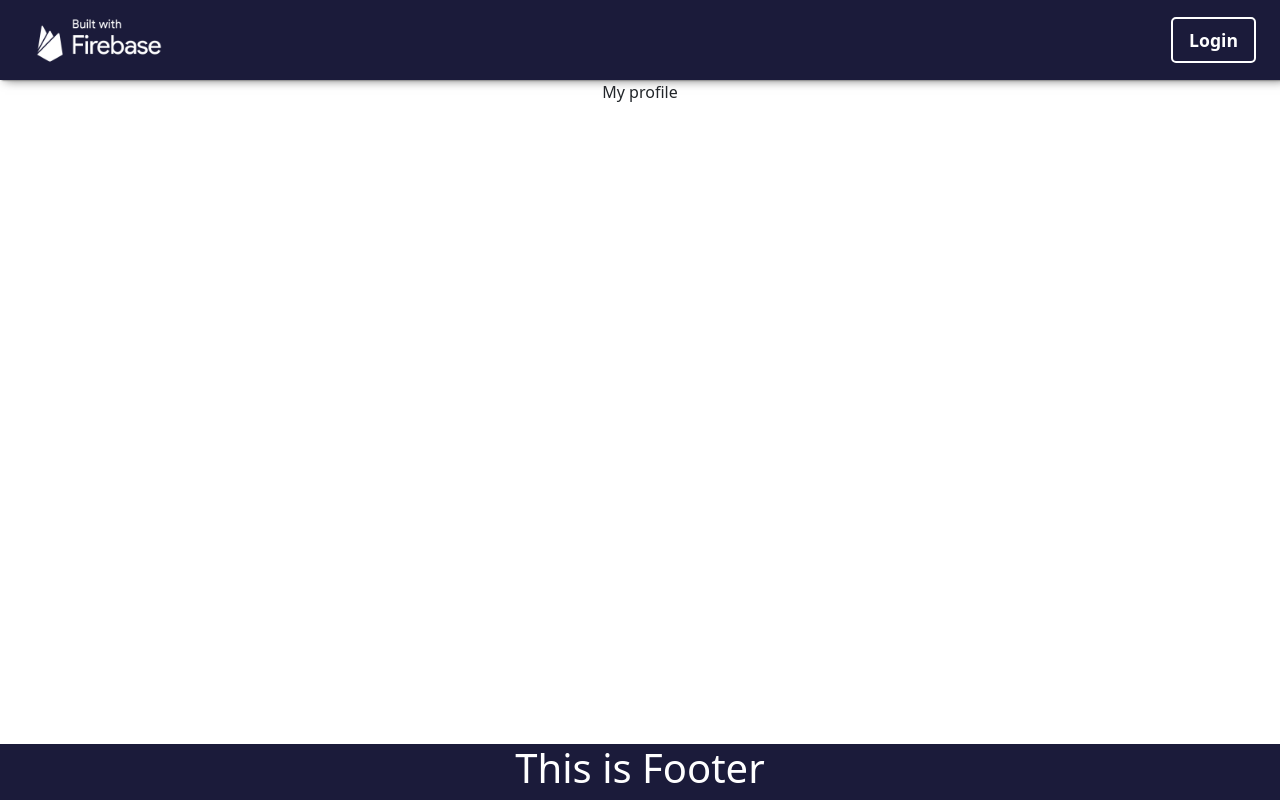
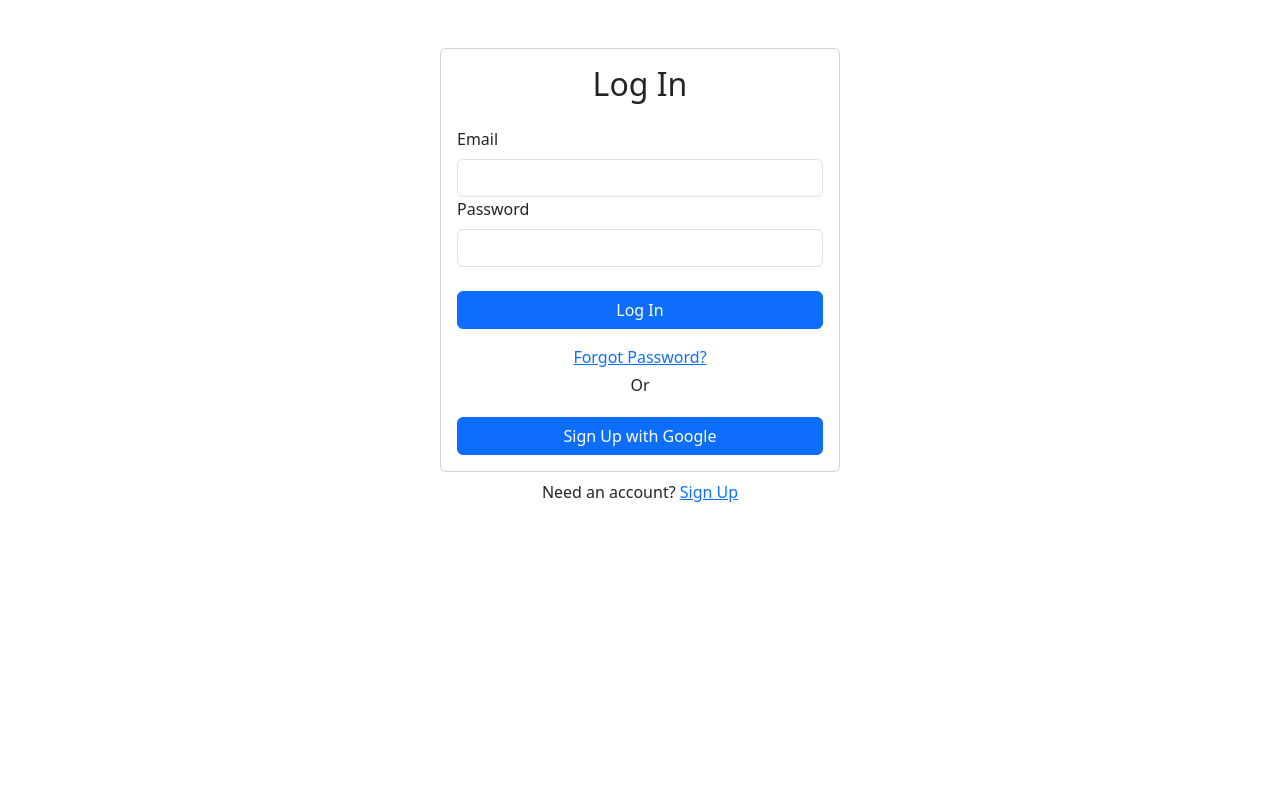
Before and after one commit to Mayankkatheriya/Login-Authetication, a React (Create React App) app: page /profile in a window 1280 px wide. Built offline with nearby package versions, Linux system fonts and the light colour scheme.

Commit message:
foregot password and google login added

```diff
--- a/src/Components/App.js
+++ b/src/Components/App.js
@@ -7,6 +7,7 @@ import { RouterProvider, createBrowserRouter } from "react-router-dom";
 import Dashboarrd from "./Dashboarrd";
 import Profile from "./Profile";
 import Layout from "./Layout";
+import ForgotPassword from "./ForgotPassword";
 function App() {
   const router = createBrowserRouter([
     {
@@ -31,6 +32,10 @@ function App() {
       path: "/login",
       element: <Login />,
     },
+    {
+      path: "/forgotpassword",
+      element: <ForgotPassword/>
+    }
   ]);
 
   return (
--- a/src/Components/Dashboarrd.js
+++ b/src/Components/Dashboarrd.js
@@ -1,8 +1,14 @@
 import React from "react";
+import { Link } from 'react-router-dom'
 
 const Dashboarrd = () => {
 
-  return <div>Dashboard</div>;
+  return (
+    <section className="dashboard">
+      <h1>Dashboard</h1>
+      <Link to={'/profile'}>Profile</Link>
+    </section>
+  );
 };
 
 export default Dashboarrd;
--- /dev/null
+++ b/src/Components/ForgotPassword.js
@@ -0,0 +1,57 @@
+// ForgotPassword.js
+import React, { useRef, useState } from "react";
+import { Form, Button, Card, Alert } from "react-bootstrap";
+import { useAuth } from "../Context/AuthProvider";
+import { Link } from "react-router-dom";
+
+export default function ForgotPassword() {
+  const emailRef = useRef();
+  const [error, setError] = useState("");
+  const [message, setMessage] = useState("");
+  const [loading, setLoading] = useState(false);
+
+  const context = useAuth();
+
+  async function handleSubmit(e) {
+    e.preventDefault();
+
+    try {
+      setError("");
+      setMessage("");
+      setLoading(true);
+      await context.resetPassword(emailRef.current.value);
+      setMessage("Check your email for instructions to reset your password.");
+    } catch (err) {
+      console.error(err);
+      setError(
+        "Failed to reset password. Please check your email and try again."
+      );
+    }
+
+    setLoading(false);
+  }
+
+  return (
+    <div className="w-100 mt-5" style={{ maxWidth: "400px" }}>
+      <Card>
+        <Card.Body>
+          <h2 className="text-center mb-4">Reset Password</h2>
+          {error && <Alert variant="danger">{error}</Alert>}
+          {message && <Alert variant="success">{message}</Alert>}
+          <Form onSubmit={handleSubmit}>
+            <Form.Group id="email">
+              <Form.Label>Email</Form.Label>
+              <Form.Control type="email" ref={emailRef} required />
+            </Form.Group>
+            <Button disabled={loading} className="w-100 mt-4" type="submit">
+              Reset Password
+            </Button>
+          </Form>
+          <div className="w-100 text-center mt-2">
+            Go to <Link to="/login">Log In</Link> Page
+          </div>
+        </Card.Body>
+      </Card>
+    </div>
+  );
+}
--- a/src/Components/Layout.js
+++ b/src/Components/Layout.js
@@ -4,17 +4,17 @@ import { Navigate, useNavigate } from "react-router-dom";
 import { Outlet } from "react-router-dom";
 import Header from "./Header";
 import Footer from "./Footer";
+import Login from './Login'
 
 const Layout = () => {
   const context = useAuth();
-  // const navigate = useNavigate();
 //   useEffect(() => {
 //     if (Object.keys(context.currentUser.length === 0)) {
 //       navigate("/login");
 //     }
 //   });
     if (Object.keys(context.currentUser).length === 0) {
-      <Navigate to = "/login" />
+          return <Login />
     }
   return (
     <>
--- a/src/Components/Login.js
+++ b/src/Components/Login.js
@@ -35,6 +35,20 @@ export default function Login() {
     setLoading(false);
   }
 
+  const handleGoogleLogin = async () => {
+    try {
+      setError("");
+      setLoading(true);
+      await context.signInWithGoogle();
+    } catch (error) {
+      // Handle errors, e.g., display an error message to the user
+      console.error("Google Sign-In Error", error.message);
+      setError("Failed to create an account");
+    }
+    setLoading(false);
+    navigate("/");
+  };
+
   return (
     <div className="w-100 mt-5" style={{ maxWidth: "400px" }}>
       <Card>
@@ -55,8 +69,16 @@ export default function Login() {
             </Button>
           </Form>
           <div className="w-100 text-center mt-3">
-            {/* <Link to="/forgot-password">Forgot Password?</Link> */}
+            <Link to="/forgotpassword">Forgot Password?</Link>
           </div>
+          <p className="py-1 text-center">Or</p>
+          <Button
+            disabled={loading}
+            className="w-100"
+            onClick={handleGoogleLogin}
+          >
+            Sign Up with Google
+          </Button>
         </Card.Body>
       </Card>
       <div className="w-100 text-center mt-2">
--- a/src/Components/Profile.js
+++ b/src/Components/Profile.js
@@ -4,7 +4,9 @@ import React, { useEffect } from "react";
 
 const Profile = () => {
 
-    return <div>My profile</div>;
+    return <section className="profile">
+        <h1>Profile</h1>
+    </section>;
 }
 
 export default Profile
--- a/src/Components/Signup.js
+++ b/src/Components/Signup.js
@@ -1,7 +1,7 @@
 import React, { useRef, useState } from "react";
 import { Form, Button, Card, Alert } from "react-bootstrap";
 import { useAuth } from "../Context/AuthProvider";
-import { Link } from 'react-router-dom'
+import { Link, useNavigate } from "react-router-dom";
 
 const Signup = () => {
   const context = useAuth();
@@ -11,7 +11,7 @@ const Signup = () => {
   const passwordConfirmRef = useRef();
   const [error, setError] = useState("");
   const [loading, setLoading] = useState(false);
-
+  const navigate = useNavigate();
 
   const handleSumbit = async (e) => {
     e.preventDefault();
@@ -19,17 +19,36 @@ const Signup = () => {
       return setError("Passwords do not match");
     }
     try {
-      setError('')
-      setLoading(true)
-      const response = await context.signUp(emailRef.current.value, passwordRef.current.value)
+      setError("");
+      setLoading(true);
+      const response = await context.signUp(
+        emailRef.current.value,
+        passwordRef.current.value
+      );
       console.log(response);
-      context.setCurrentUser(response)
-    } catch(err) {
+      context.setCurrentUser(response);
+    } catch (err) {
       console.log(err);
-      setError('Failed to create an account',)
+      setError("Failed to create an account");
     }
-      setLoading(false)
+    setLoading(false);
+    navigate("/")
   };
+
+  const handleGoogleLogin = async () => {
+    try {
+      setError("");
+      setLoading(true);
+      await context.signInWithGoogle();
+    } catch (error) {
+      // Handle errors, e.g., display an error message to the user
+      console.error("Google Sign-In Error", error.message);
+      setError("Failed to create an account");
+    }
+    setLoading(false);
+    navigate("/")
+  };
+
   return (
     <div className="w-100 mt-5" style={{ maxWidth: "400px" }}>
       <Card>
@@ -53,6 +72,14 @@ const Signup = () => {
               Sign Up
             </Button>
           </Form>
+          <p className="py-1 text-center">Or</p>
+          <Button
+            disabled={loading}
+            className="w-100"
+            onClick={handleGoogleLogin}
+          >
+            Sign Up with Google
+          </Button>
         </Card.Body>
       </Card>
       <div className="w-100 text-center mt-2">
--- a/src/Context/AuthProvider.js
+++ b/src/Context/AuthProvider.js
@@ -1,6 +1,6 @@
 import React, { createContext, useContext, useState } from "react";
 // import { auth } from "../Firebase";
-import { createUserWithEmailAndPassword, getAuth, signInWithEmailAndPassword, signOut } from "firebase/auth";
+import { createUserWithEmailAndPassword, getAuth, signInWithEmailAndPassword, signOut, GoogleAuthProvider, signInWithPopup, sendPasswordResetEmail  } from "firebase/auth";
 
 const AuthContext = createContext();
 
@@ -25,12 +25,32 @@ const AuthProvider = ({ children }) => {
     return signOut(auth)
   }
 
+  const signInWithGoogle = async () => {
+    const provider = new GoogleAuthProvider();
+    try {
+      const result = await signInWithPopup(auth, provider);
+      const user = result.user;
+      setCurrentUser(user);
+      return user;
+    } catch (error) {
+      // Handle errors, e.g., display an error message to the user
+      console.error("Google Sign-In Error", error.message);
+      throw error;
+    }
+  }
+
+  const resetPassword = async (email) => {
+    return sendPasswordResetEmail(auth, email);
+  };
+
   const authData = {
     currentUser,
     setCurrentUser,
     signUp,
     login,
     logOut,
+    signInWithGoogle,
+    resetPassword,
   };
 
   return (
--- a/src/index.css
+++ b/src/index.css
@@ -71,6 +71,8 @@ nav a:hover, nav button:hover {
 
 main {
   flex: 1;
+  width: 100%;
+  display: flex;
 }
 
 footer {
@@ -80,3 +82,12 @@ footer {
   margin-top: auto;
   text-align: center;
 }
+
+.dashboard, .profile {
+  display: flex;
+  flex-direction: column;
+  justify-content: center;
+  align-items: center;
+  width: 100%;
+  flex: 1;
+}
```
Also changed, not shown: 1 other file (tests, documents, lock files or other folders).
